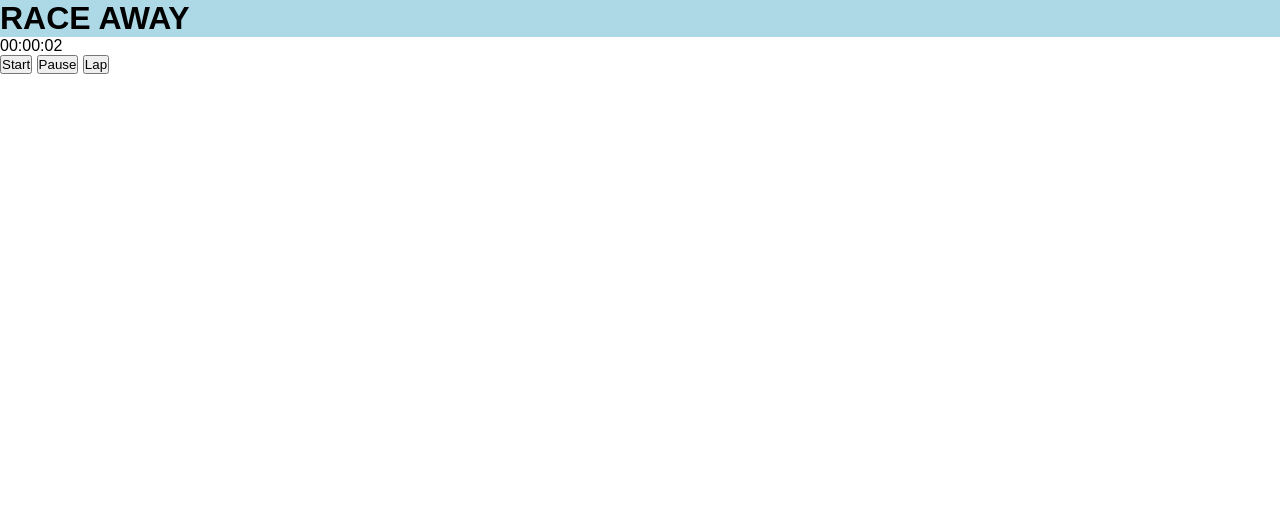
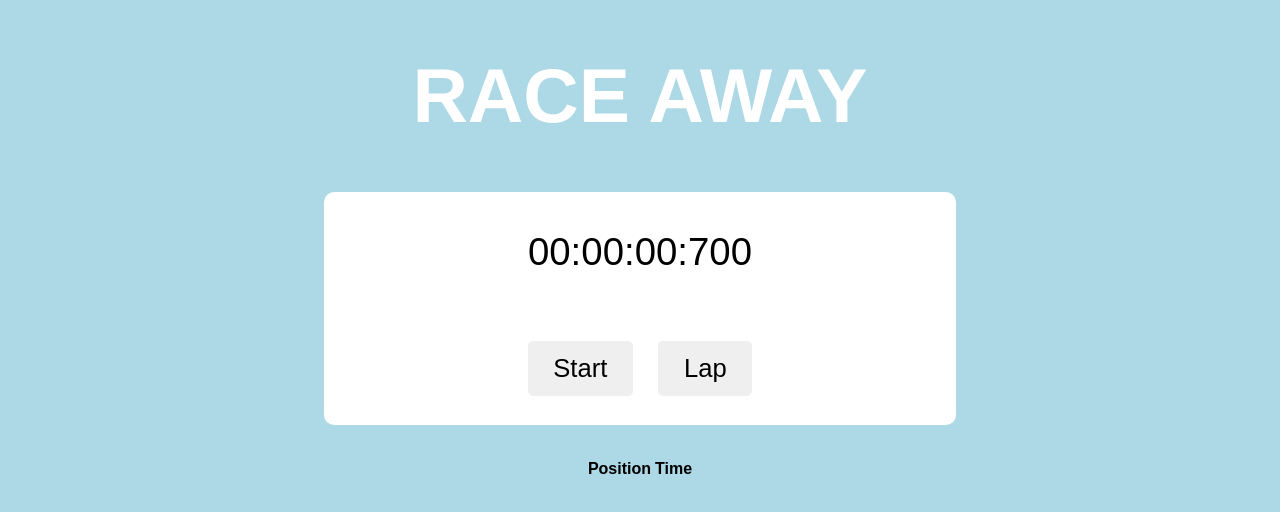
Before and after one commit to C05-Chan/Web-Application-Coursework, a plain HTML site: page index.html in a window 1280 px wide. Both pictures are taken after a click on the button "Start". Drawn offline with Linux system fonts and the light colour scheme.

Commit message:
Changes to layout and added position table

```diff
--- a/index.css
+++ b/index.css
@@ -1,23 +1,54 @@
 *{
-    margin: 0px;
-    padding: 0px;
     box-sizing: border-box;
 }
 
 body{
-    font-family: Arial, sans-serif;
-    margin: 0;
-    padding: 0;
-    display: absolute;
-}
-
-#Header{
+    font-family: Arial, Helvetica, sans-serif;
     background-color: lightblue;
 }
 
-.timer-container{
-    justify-content: center;
+#header{
+    color: white;
+    text-align: center;
+    font-size: 3vw;
+}
+
+.container{
+    display: flex;
+    flex-direction: column;
     align-items: center;
     height: 100vh;
     width: 100%;
 }
+
+.timer-container{
+    display: flex;
+    flex-direction: column;
+    justify-content: center;
+    align-items: center;
+    background-color: white;
+    border-radius: 10px;
+    width: 50%;
+    margin-bottom: 2em;
+}
+
+#timer{
+    font-size: 3vw;
+    margin: 1em;
+}
+
+.buttons-container{
+    display: flex;
+    justify-content: center;
+    align-items: center;
+    margin: 1em;
+}
+
+button{
+    font-size: 2vw;
+    padding: 0.5em 1em;
+    margin: 0.5em;
+    border: none;
+    border-radius: 5px;
+    cursor: pointer;
+}
--- a/index.html
+++ b/index.html
@@ -1,34 +1,47 @@
 <!DOCTYPE html>
 <html lang="en">
-
     <head>
-    <meta charset="utf-8">
+        <meta charset="UTF-8">
         <meta name="viewport" content="width=device-width, initial-scale=1.0">
-    <title>RACE AWAY</title>
+        <title>Race Away</title>
         <link rel="stylesheet" href="index.css">
     </head>
 
     <body>
-    <div class="container">
-        <div id="Header">
+
+        <div id="header">
             <h1>RACE AWAY</h1>
         </div>
 
+
+        <div class="container">
             <div class="timer-container">
-        <div id="timer">00:00:00</div>
-        <div class="buttons">
-            <button id="startButton" onclick="startTimer()">Start</button>
-            <button id="EndButton" onclick="endTimer()">Pause</button>
-            <button id="lapButton" onclick="lapTimer()">Lap</button>
+                <div id="timer">00:00:00:000</div>
+                <div class="buttons-container">
+                    <button id="start">Start</button>
+                    <button id="lap">Lap</button>
                 </div>
             </div>
 
-    <div class = "laps-container">
-        <ul id="'Laps">
+            <div class="position-container">
+                <table id="position-times">
+                    <thead>
+                        <tr>
+                            <th>Position</th>
+                            <th>Time</th>
+                        </tr>
+                    </thead>
+                    <tbody>
+                        <tr>
+                            <!-- blank table -->
+                        </tr>
+                    </tbody>
 
-        </ul>
+                </table>
+            </div>
         </div>
 
         <script src="index.js"></script>
+        <script src="script.js"></script>
     </body>
 </html>
--- a/index.js
+++ b/index.js
@@ -1,34 +1,30 @@
 
-
-let seconds = 0;
 let timerInterval;
+let position = 0;
 
 function startTimer() {
-    if (!timerInterval){
-    timerInterval = setInterval(() => {
-        seconds++;
-        updateTimerDisplay();
-    }, 1000)};
+    let milliseconds = 0;
+    if (!timerInterval)
+        timerInterval = setInterval(function() {
+            milliseconds ++;
+            updateTimer(milliseconds);
+        });
 }
 
-function endTimer() {
-    clearInterval(timerInterval);
-    timerInterval = null;
+function updateTimer(milliseconds) {
+    const hours = Math.floor(milliseconds / 3600000);
+    const minutes = Math.floor((milliseconds % 3600000) / 60000);
+    const seconds = Math.floor((milliseconds % 60000) / 1000);
+    const ms = milliseconds % 1000;
+    document.querySelector('#timer').textContent =
+    `${hours < 10 ? '0' + hours : hours}:${minutes < 10 ? '0' + minutes : minutes}:${seconds < 10 ? '0' + seconds : seconds}:${ms < 10 ? '00' + ms : ms < 100 ? '0' + ms : ms}`;
 }
 
-function updateTimerDisplay() {
-    const hours = Math.floor(seconds / 3600);
-    const minutes = Math.floor((seconds % 3600) / 60);
-    const remainingSeconds = seconds % 60;
+function lapTimer(){
+    const tableBody = document.querySelector('#position-times tbody');
+    const placement = position++;
 
-    document.getElementById('timer').textContent =
-        `${minutes < 10 ? '0' : ''}${hours}:${minutes < 10 ? '0' : ''}${minutes}:${remainingSeconds < 10 ? '0' : ''}${remainingSeconds}`;
+    const newRow = document.createElement('tr');
+    newRow.innerHTML = `<td>${placement}</td><td>${document.querySelector('#timer').textContent}</td>`;
+    tableBody.appendChild(newRow);
 }
-
-function lapTimer() {
-
-}
-
-function displayLapTime() {
-
-}
--- a/script.js
+++ b/script.js
@@ -1,17 +1,4 @@
-const timer = document.querySelector('#timer');
-start = document.querySelector('#startButton');
-end - document.querySelector('#endButton');
-lap = document.querySelector('#lapButton');
-laps = document.querySelector('#laps');
-
-start.onclick = () =>{
-    console.log("start");
-};
-
-lap.onclick = () =>{
-    console.log("lap");
-};
-
-end.onclick = () =>{
-    console.log("stop");
-};
+document.addEventListener('DOMContentLoaded', function() {
+    document.querySelector('#start').addEventListener('click',startTimer);
+    document.querySelector('#lap').addEventListener('click',lapTimer);
+});
```
Also changed, not shown: server.js (added). Lines whose indentation alone changed are shown as unchanged.
